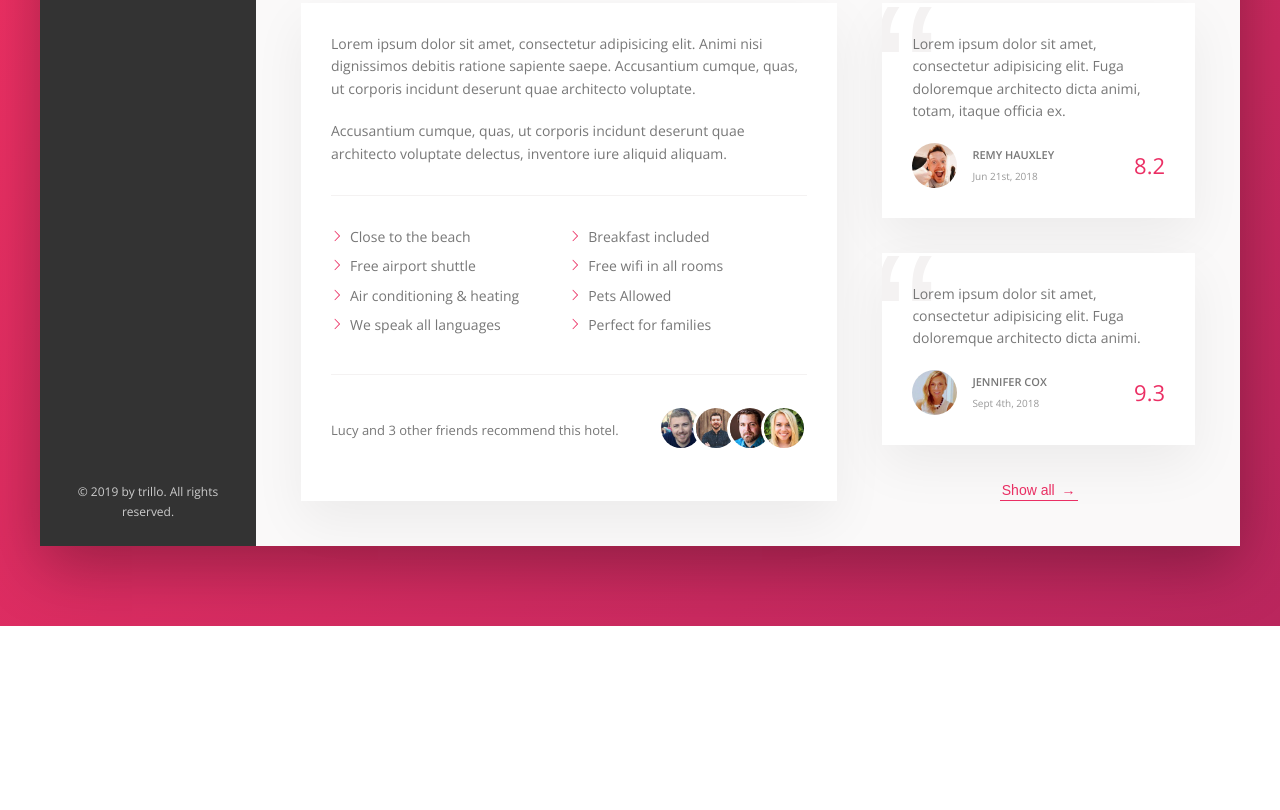
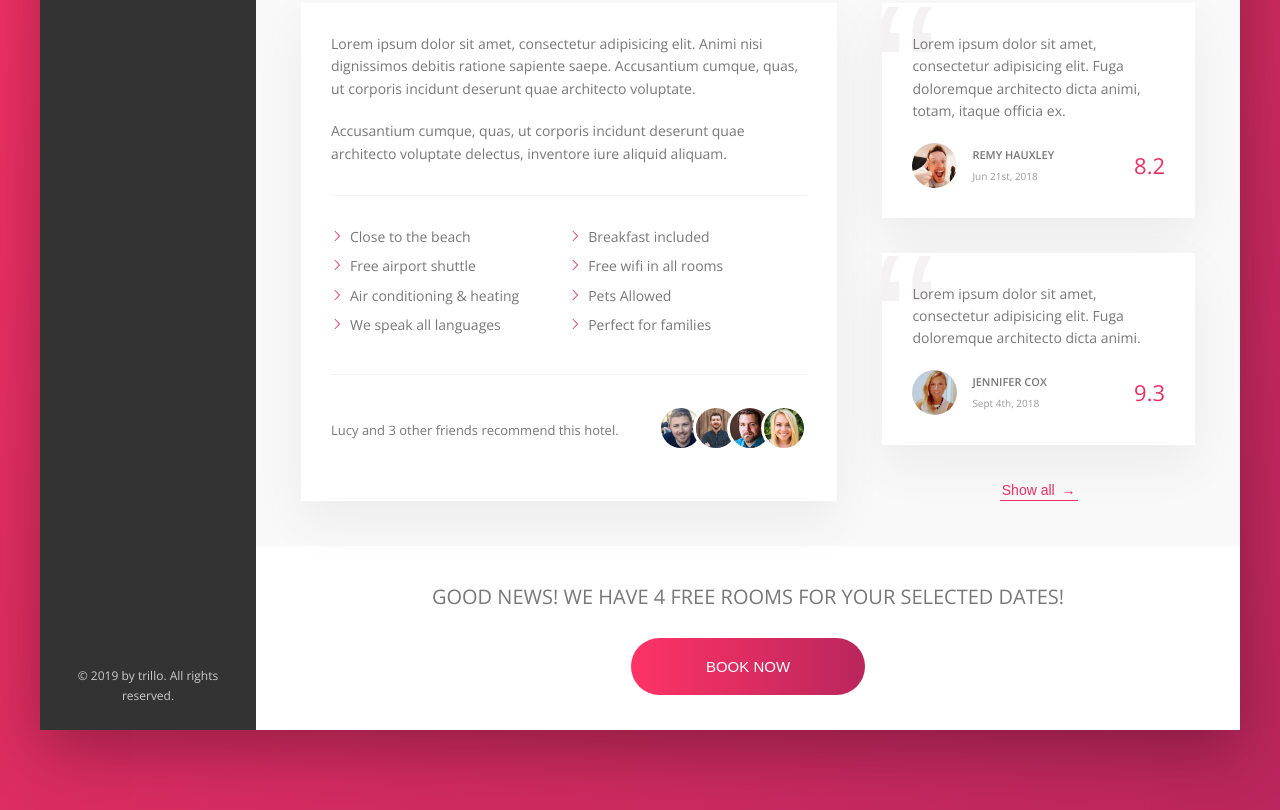
Before and after one commit to Summer-Rose/advanced-css_trillo, a website: page index.html in a window 1280 px wide. Shown: the part 644-1454 px from the top of the page. Before the commit the page ends 1270 px from the top, so only its background shows below. Drawn offline with nearby package versions, Linux system fonts and the light colour scheme.

Commit message:
add call to action section

```diff
--- a/index.html
+++ b/index.html
@@ -183,6 +183,15 @@
                             <button class="btn-inline">Show all <span>&rarr;</span></button>
                         </div>
                     </div>
+                    <div class="cta">
+                        <h2 class="cta__book-now">
+                            Good news! We have 4 free rooms for your selected dates!
+                        </h2>
+                        <button class="btn">
+                            <span class="btn__visible">Book now</span>
+                            <span class="btn__invisible">Only 4 rooms left</span>
+                        </button>
+                    </div>
                 </main>
             </div>
         </div>
--- a/sass/_components.scss
+++ b/sass/_components.scss
@@ -451,3 +451,67 @@
         z-index: 1;
     }
 }
+
+/////////////////////////////////////
+//Call to action
+.cta {
+    padding: 3.5rem 0;
+    text-align: center;
+
+    &__book-now {
+        font-size: 2rem;
+        font-weight: 300;
+        margin-bottom: 2.5rem;
+        text-transform: uppercase;
+    }
+
+}
+
+/////////////////////////////////////
+//Call to action
+.btn {
+    font-size: 1.5rem;
+    border: none;
+    font-weight: 300;
+    text-transform: uppercase;
+    border-radius: 100px;
+    background-image: linear-gradient(to right, var(--color-primary-light), var(--color-primary-dark));
+    color: #fff;
+    position: relative;
+    overflow: hidden; //hide the 'invisible' text when out of button
+    cursor: pointer;
+
+    & > * {
+        display: inline-block;
+        height: 100%;
+        width: 100%;
+        transition: all .2s;
+    }
+
+    &__visible {
+        padding: 2rem 7.5rem;
+    }
+
+    &__invisible {
+        position: absolute;
+        padding: 2rem 0;
+        left: 0;
+        top: -100%; //100% of element's height
+    }
+    &:hover {
+        background-image: linear-gradient(to left, var(--color-primary-light), var(--color-primary-dark));
+    }
+
+    &:hover &__visible {
+        transform: translateY(100%); //move down 100% of element's height
+    }
+
+    &:hover &__invisible {
+        top: 0;
+    }
+
+    &:focus {
+        outline: none;
+        animation: pulsate 1s infinite;
+    }
+}
```
Also changed, not shown: css/style.css.
